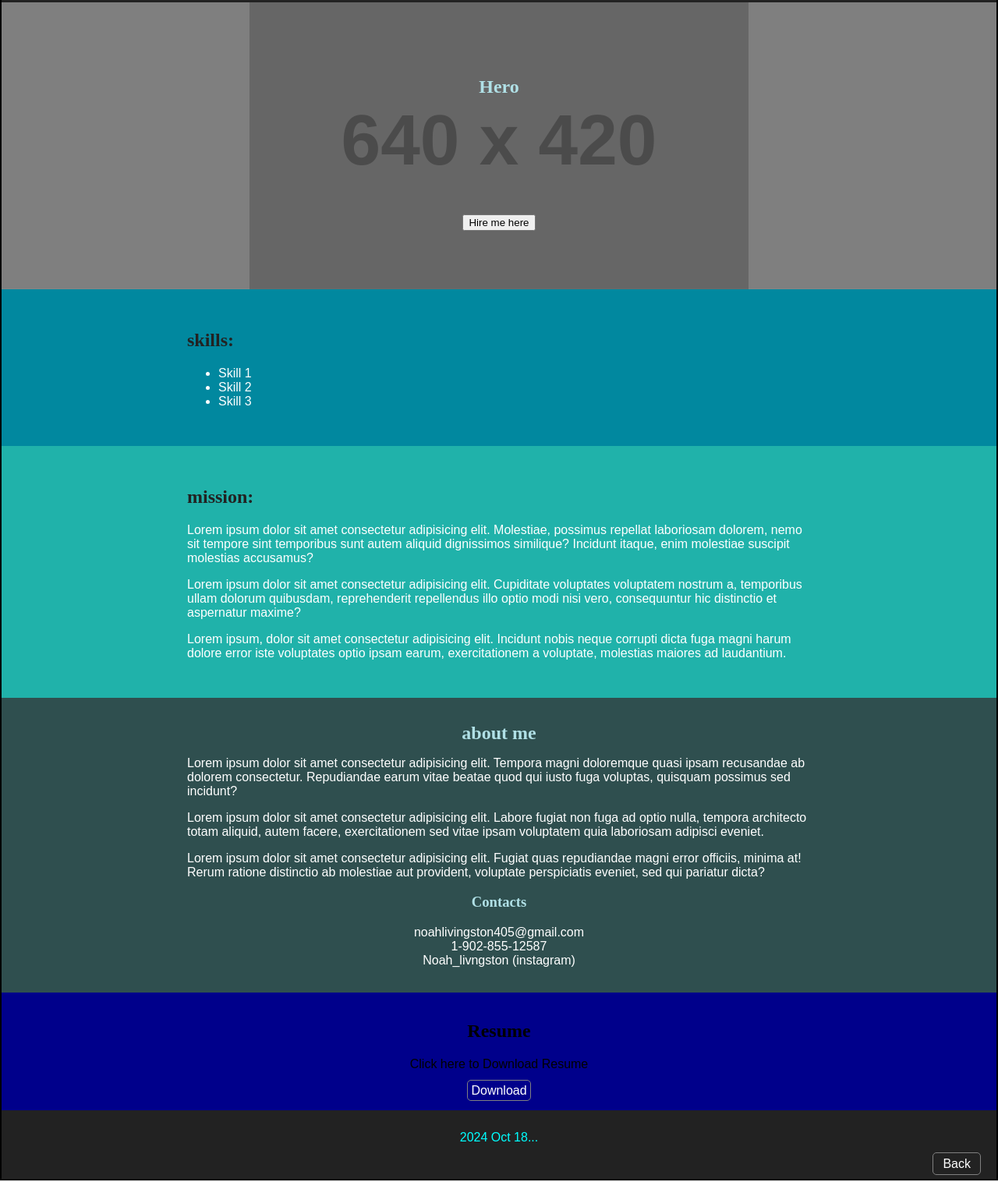
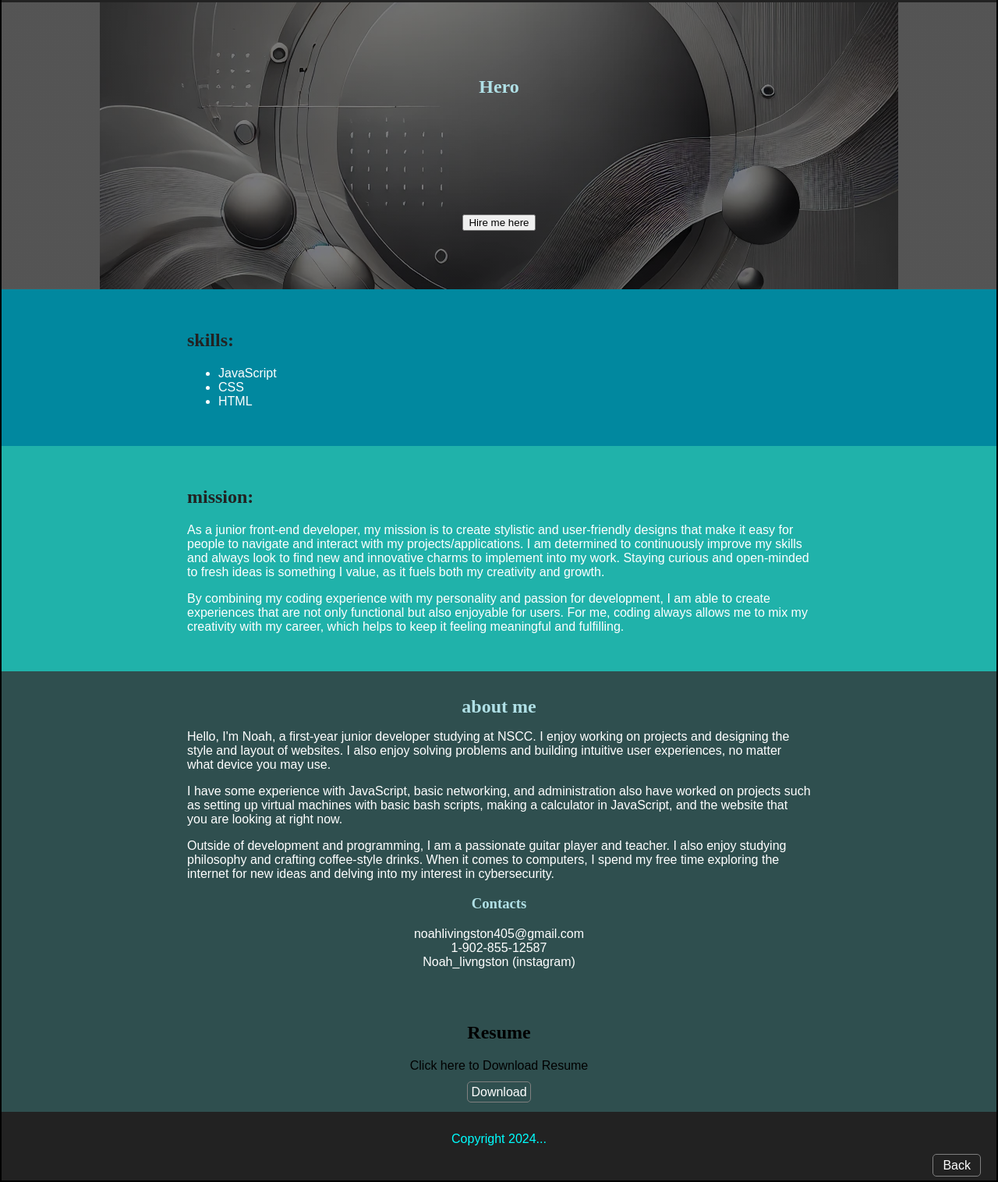
Before and after one commit to Noah-Hunter333/NoahLivingston.github.io, a plain HTML site: page index.html in a window 1280 px wide. Shown: the part 121-1637 px from the top of the page at 78% size. Drawn offline with Linux system fonts and the light colour scheme; placeholder pictures from the web are drawn by us; a web font is replaced by a local one.

Commit message:
Made alot of changes to fit the final

```diff
--- a/index.html
+++ b/index.html
@@ -9,7 +9,7 @@
     <link rel="stylesheet" href="style.css">
     <script src="myFunction.js"></script>
 
-    <title>Document</title>
+    <title>Profillio WEDB</title>
 </head>
 <body>
     <div id="container">
@@ -42,26 +42,26 @@
             <div>
                 <h2>skills:</h2>
                 <ul>
-                    <li>Skill 1</li>
-                    <li>Skill 2</li>
-                    <li>Skill 3</li>
+                    <li>JavaScript</li>
+                    <li>CSS</li>
+                    <li>HTML</li>
                 </ul>
             </div>
         </section>
         <section class="mission" id="mission">
             <div>
             <h2>mission:</h2>
-                <p>Lorem ipsum dolor sit amet consectetur adipisicing elit. Molestiae, possimus repellat laboriosam dolorem, nemo sit tempore sint temporibus sunt autem aliquid dignissimos similique? Incidunt itaque, enim molestiae suscipit molestias accusamus?</p>
-                <p>Lorem ipsum dolor sit amet consectetur adipisicing elit. Cupiditate voluptates voluptatem nostrum a, temporibus ullam dolorum quibusdam, reprehenderit repellendus illo optio modi nisi vero, consequuntur hic distinctio et aspernatur maxime?</p>
-                <p>Lorem ipsum, dolor sit amet consectetur adipisicing elit. Incidunt nobis neque corrupti dicta fuga magni harum dolore error iste voluptates optio ipsam earum, exercitationem a voluptate, molestias maiores ad laudantium.
+                <p>As a junior front-end developer, my mission is to create stylistic and user-friendly designs that make it easy for people to navigate and interact with my projects/applications. I am determined to continuously improve my skills and always look to find new and innovative charms to implement into my work. Staying curious and open-minded to fresh ideas is something I value, as it fuels both my creativity and growth.
+                </p>
+                <p>By combining my coding experience with my personality and passion for development, I am able to create experiences that are not only functional but also enjoyable for users. For me, coding always allows me to mix my creativity with my career, which helps to keep it feeling meaningful and fulfilling.</p>
             </div>
         </section>
         <section class="about_me" id="about_me">
                 <div>
                 <h2>about me</h2>
-                <p>Lorem ipsum dolor sit amet consectetur adipisicing elit. Tempora magni doloremque quasi ipsam recusandae ab dolorem consectetur. Repudiandae earum vitae beatae quod qui iusto fuga voluptas, quisquam possimus sed incidunt?</p>
-                <p>Lorem ipsum dolor sit amet consectetur adipisicing elit. Labore fugiat non fuga ad optio nulla, tempora architecto totam aliquid, autem facere, exercitationem sed vitae ipsam voluptatem quia laboriosam adipisci eveniet.</p>
-                <p>Lorem ipsum dolor sit amet consectetur adipisicing elit. Fugiat quas repudiandae magni error officiis, minima at! Rerum ratione distinctio ab molestiae aut provident, voluptate perspiciatis eveniet, sed qui pariatur dicta?</p>
+                <p>Hello, I'm Noah, a first-year junior developer studying at NSCC. I enjoy working on projects and designing the style and layout of websites. I also enjoy solving problems and building intuitive user experiences, no matter what device you may use.<p>
+                <p>I have some experience with JavaScript, basic networking, and administration also have worked on projects such as setting up virtual machines with basic bash scripts, making a calculator in JavaScript, and the website that you are looking at right now.</p>
+                <p>Outside of development and programming, I am a passionate guitar player and teacher. I also enjoy studying philosophy and crafting coffee-style drinks. When it comes to computers, I spend my free time exploring the internet for new ideas and delving into my interest in cybersecurity.</p>
                 <h3 id="contact-header">Contacts</h3>
                 <ul>
                 <li>noahlivingston405@gmail.com</li>
@@ -78,7 +78,8 @@
             </div>
         </section>
         <footer id="footer">
-            <p>2024 Oct 18...</p>
+
+            <p>Copyright 2024...</p>
             <a href="#header">Back</a>
         </footer>
     </div>
--- a/style.css
+++ b/style.css
@@ -154,7 +154,8 @@ header h1 {
   .hero-image {
     padding: 75px 0px;
     position: relative;
-    background-image: linear-gradient(rgba(0, 0, 0, 0.5), rgba(0, 0, 0, 0.5)), url("https://placehold.co/640x420/png");
+    background-color: darkgrey;
+    background-image: linear-gradient(rgba(0, 0, 0, 0.5), rgba(0, 0, 0, 0.5)), url("hero\ image.webp");
     height: 50%;
     background-position: center;
     background-repeat: no-repeat;
@@ -261,7 +262,7 @@ header h1 {
  *    ██   ██ ███████ ███████  ██████  ██      ██ ███████
  */
  .Resume {
-    background-color: darkblue;
+    background-color: darkslategrey;
     text-align: center;
   }
   .Resume a:hover {
```
Also changed, not shown: hero image.webp (added).
